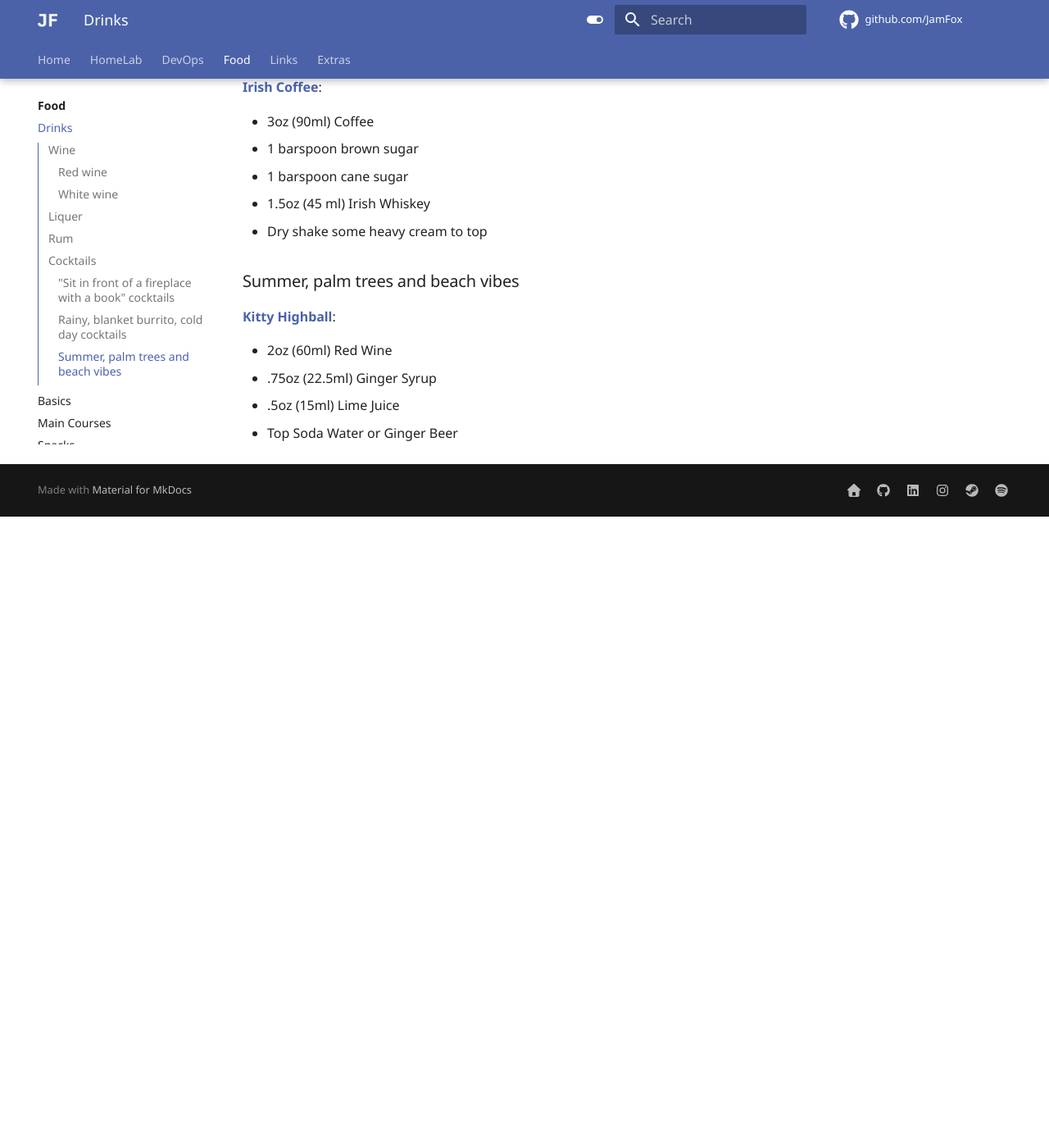
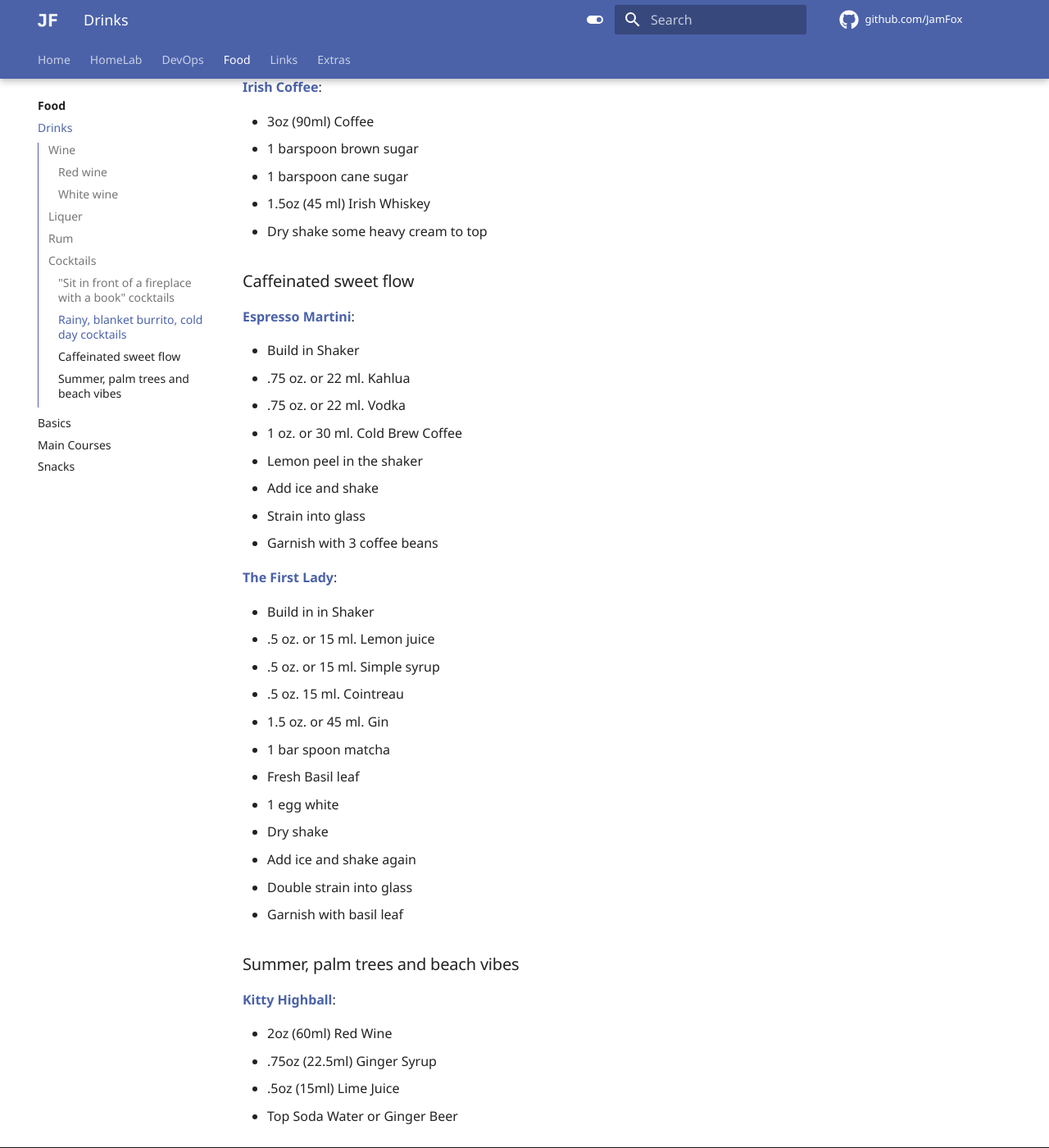
Before and after one commit to JamFox/docs.jamfox.dev, an MkDocs documentation site: the page built from docs/content/food/drinks.md, in a window 1280 px wide and 1400 px high, scrolled down 1411 px. Shown: the whole window at 82% size. Built offline with MkDocs 1.6.1 and Material for MkDocs 9.7.7, drawn with Linux system fonts in a browser that asks for light colours; comment, search, counter and statistics services are not loaded; before the commit the page ends 2041 px from its top, so only the background shows below that.

Commit message:
add caff cocktails

```diff
--- a/docs/content/food/drinks.md
+++ b/docs/content/food/drinks.md
@@ -54,6 +54,34 @@ Collection of my favorite drinks.
 - 1.5oz (45 ml) Irish Whiskey
 - Dry shake some heavy cream to top
 
+### Caffeinated sweet flow
+
+**[Espresso Martini](https://www.youtube.com/watch?v=chC-4DxroMo)**:
+
+- Build in Shaker
+- .75 oz. or 22 ml. Kahlua
+- .75 oz. or 22 ml. Vodka
+- 1 oz. or 30 ml. Cold Brew Coffee
+- Lemon peel in the shaker
+- Add ice and shake
+- Strain into glass
+- Garnish with 3 coffee beans
+
+**[The First Lady](https://www.youtube.com/watch?v=chC-4DxroMo)**:
+
+- Build in in Shaker
+- .5 oz. or 15 ml. Lemon juice
+- .5 oz. or 15 ml. Simple syrup
+- .5 oz. 15 ml. Cointreau
+- 1.5 oz. or 45 ml. Gin
+- 1 bar spoon matcha
+- Fresh Basil leaf
+- 1 egg white
+- Dry shake
+- Add ice and shake again
+- Double strain into glass
+- Garnish with basil leaf
+
 ### Summer, palm trees and beach vibes
 
 **[Kitty Highball](https://youtu.be/0HGtsSff7LI)**:
```
